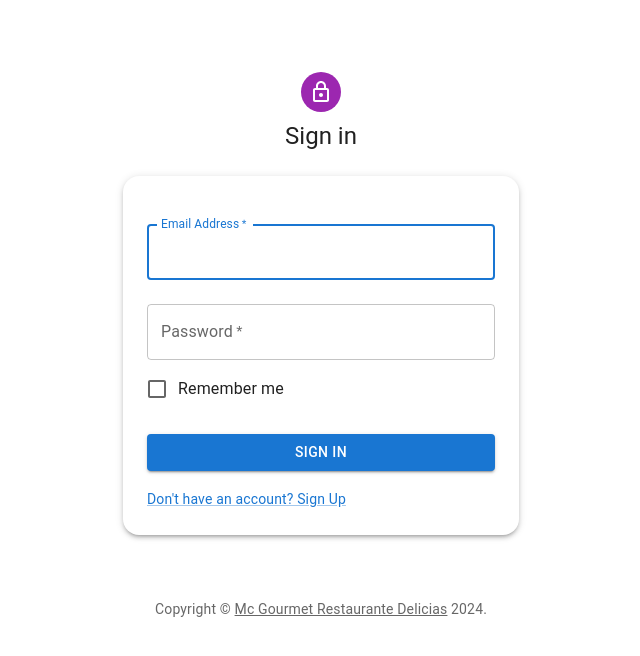
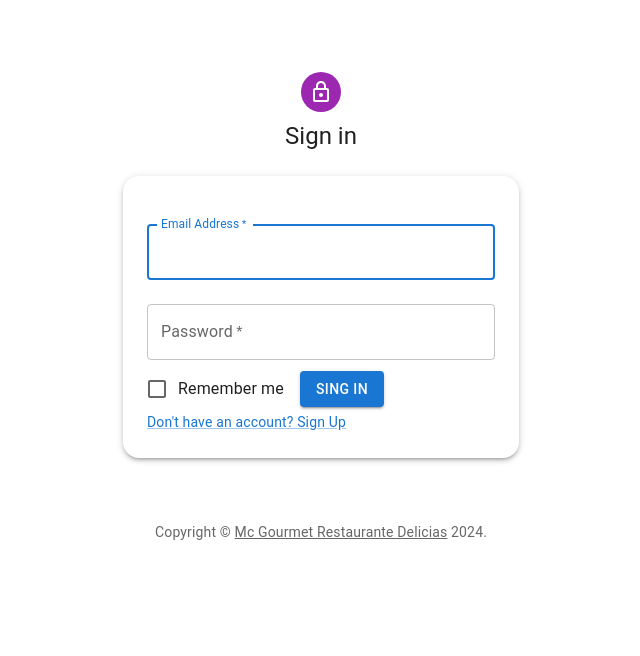
Before and after one commit to UP210582/SistemaReserva, a React (Create React App) app in the folder frontend/: page /loginpage in a window 1280 px wide. Shown: the top 656 px of the page, without its empty margins (319-959 px from the left). Built offline with nearby package versions, Linux system fonts and the light colour scheme.

Commit message:
Login.js Update

```diff
--- a/frontend/src/components/LoginPage/SingIn/Login.js
+++ b/frontend/src/components/LoginPage/SingIn/Login.js
@@ -1,6 +1,5 @@
 import React,{useEffect} from 'react';
 import Avatar from '@mui/material/Avatar';
-import Button from '@mui/material/Button';
 import CssBaseline from '@mui/material/CssBaseline';
 import TextField from '@mui/material/TextField';
 import FormControlLabel from '@mui/material/FormControlLabel';
@@ -14,6 +13,7 @@ import Container from '@mui/material/Container';
 import { useNavigate, Link as RouterLink } from 'react-router-dom';
 import { Paper } from '@mui/material';
 import { createTheme, ThemeProvider } from '@mui/material/styles';
+import CustomButton from '../../Button/Button';
 
 function Copyright(props) {
   return (
@@ -101,14 +101,7 @@ export default function SignIn() {
                 control={<Checkbox value="remember" color="primary" />}
                 label="Remember me"
               />
-              <Button
-                type="submit"
-                fullWidth
-                variant="contained"
-                sx={{ mt: 3, mb: 2 }}
-              >
-                Sign In
-              </Button>
+               <CustomButton to="/reservinfo" >Sing in</CustomButton>
               <Grid container>
                 <Grid item>
                   <Link component={RouterLink} to="/register" variant="body2">
```
